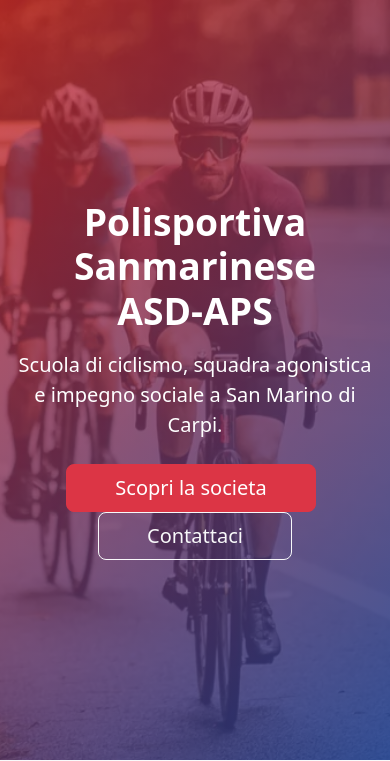
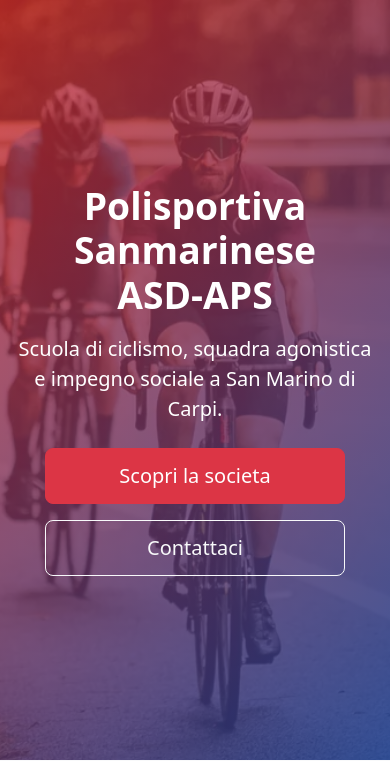
Before and after one commit to DrQuatermass/polisportiva, a Django app: page / in a window 390 px wide. Shown: the part 70-831 px from the top of the page. Run offline with Django 5.2, Linux system fonts and the light colour scheme; data that the repository does not hold is empty.

Commit message:
Align hero buttons on mobile

```diff
--- a/home/templates/home/index.html
+++ b/home/templates/home/index.html
@@ -36,8 +36,10 @@
   <div class="container position-relative text-white text-center">
     <h1 class="display-3 fw-bold mb-3">Polisportiva Sanmarinese<br>ASD-APS</h1>
     <p class="lead mb-4">Scuola di ciclismo, squadra agonistica e impegno sociale a San Marino di Carpi.</p>
-    <a href="{% url 'chi_siamo' %}" class="btn btn-danger btn-lg px-5 me-2">Scopri la societa</a>
-    <a href="{% url 'contatti' %}" class="btn btn-outline-light btn-lg px-5">Contattaci</a>
+    <div class="hero-actions">
+      <a href="{% url 'chi_siamo' %}" class="btn btn-danger btn-lg">Scopri la societa</a>
+      <a href="{% url 'contatti' %}" class="btn btn-outline-light btn-lg">Contattaci</a>
+    </div>
   </div>
 </section>
 
--- a/static/css/style.css
+++ b/static/css/style.css
@@ -101,6 +101,36 @@
   position: absolute;
   inset: 0;
   background: linear-gradient(135deg, rgba(220, 38, 38, 0.75) 0%, rgba(26, 58, 138, 0.85) 100%);
+}
+
+.hero-actions {
+  display: flex;
+  justify-content: center;
+  align-items: stretch;
+  gap: 1rem;
+  flex-wrap: wrap;
+}
+
+.hero-actions .btn {
+  display: inline-flex;
+  align-items: center;
+  justify-content: center;
+  min-width: 235px;
+  min-height: 56px;
+  padding-inline: 2rem;
+}
+
+@media (max-width: 575.98px) {
+  .hero-actions {
+    flex-direction: column;
+    align-items: center;
+    gap: 1rem;
+  }
+
+  .hero-actions .btn {
+    width: min(100%, 300px);
+    min-width: 0;
+  }
 }
 
 /* ── Page header ──────────────────────────────────── */
```
